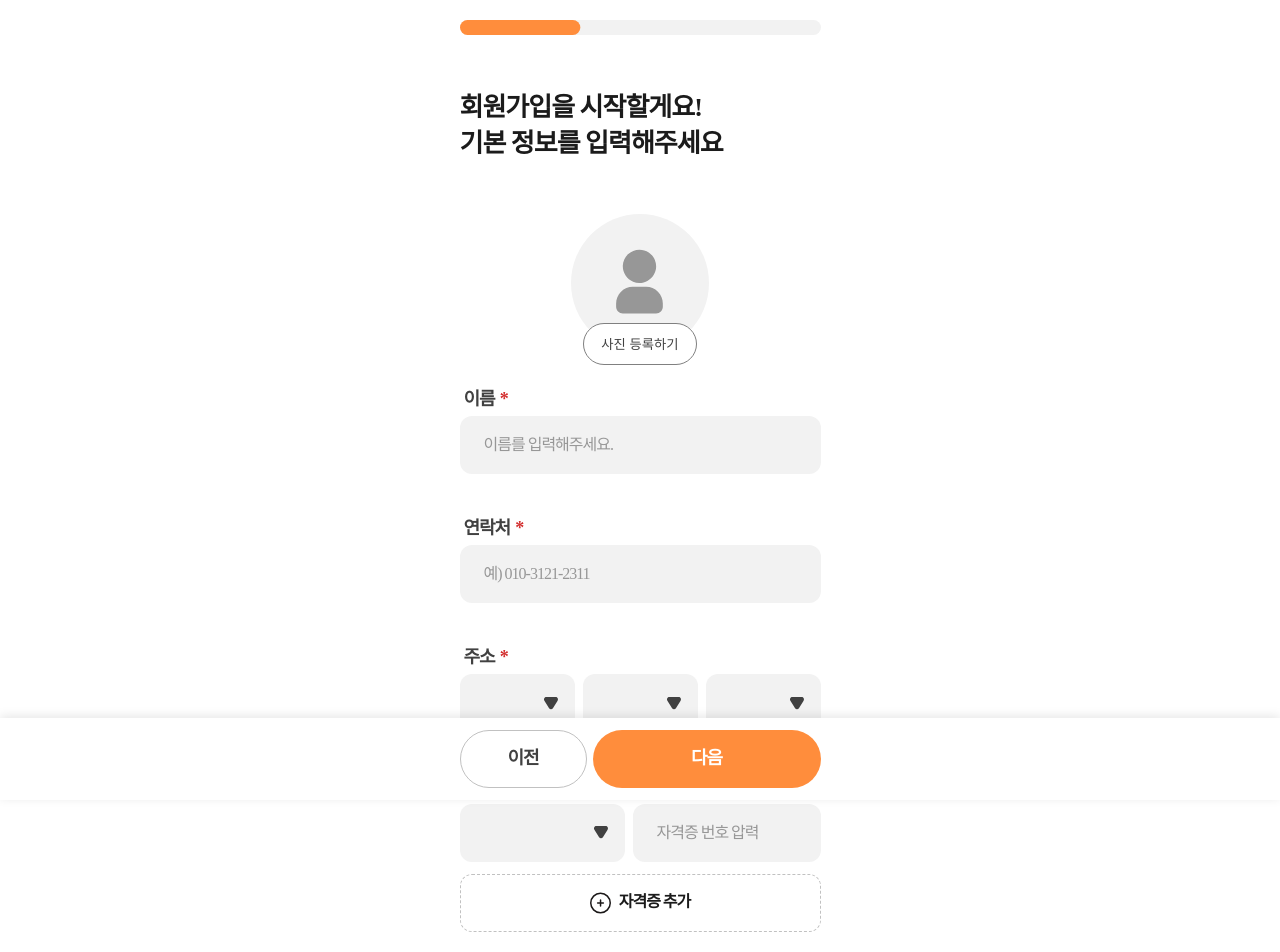
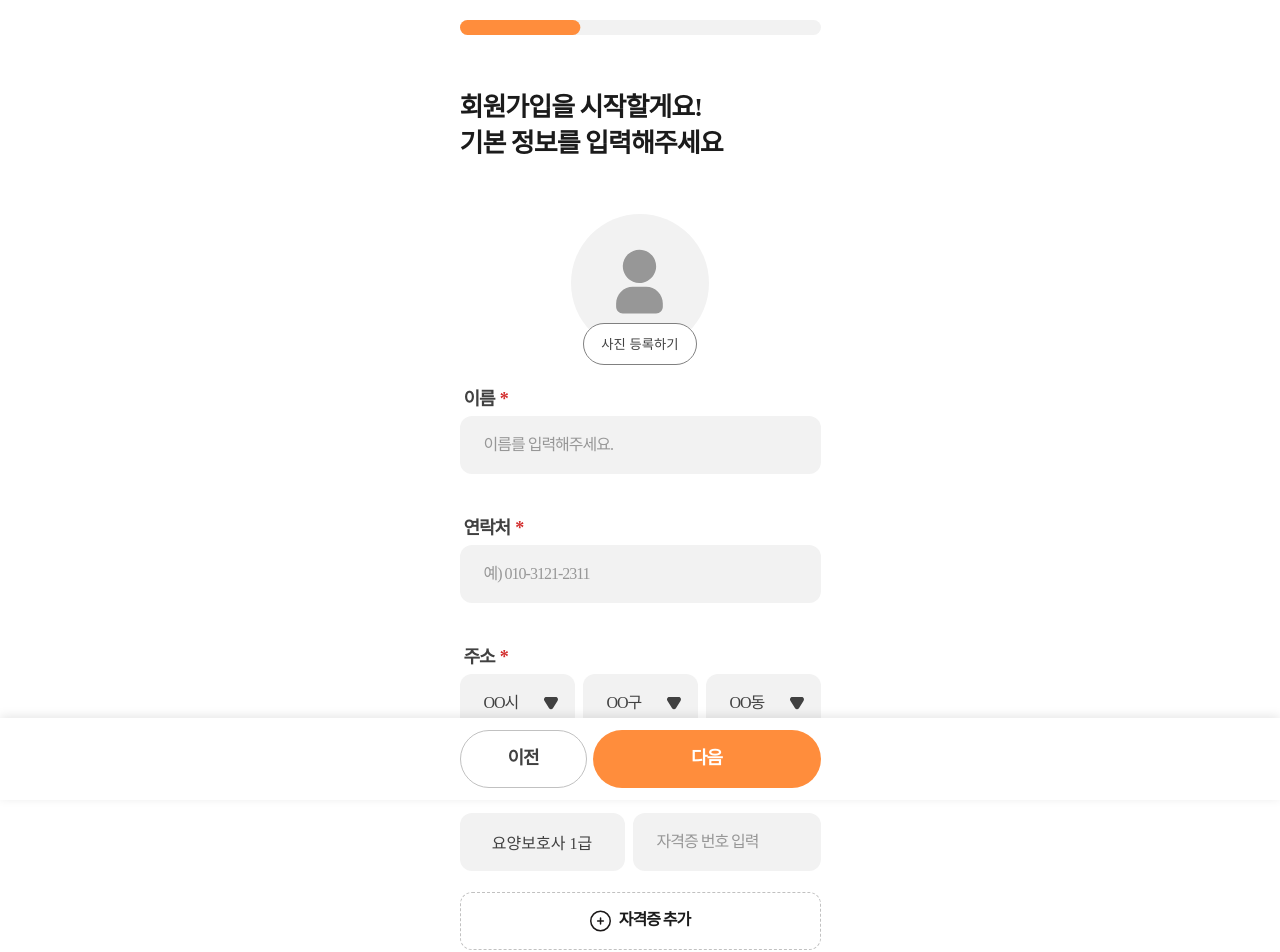
Before and after one commit to TheAverageAgeHasGottenYounger/front, a React (Create React App) app: page /signup/info in a window 1280 px wide. Shown: the top 952 px of the page. Built offline with nearby package versions, Linux system fonts and the light colour scheme.

Commit message:
회원가입 api 작업중 보완 필요

```diff
--- a/src/APP/pages/Signup/AddInfo/Signup.AddInfo.main.jsx
+++ b/src/APP/pages/Signup/AddInfo/Signup.AddInfo.main.jsx
@@ -13,11 +13,45 @@ import axios from "axios";
 import { useSignup } from "../../../common/SignupContext";
 
 export default function AddInfo() {
-  const { signupData } = useSignup();
+  const { signupData, setSignupData } = useSignup();
   const navigate = useNavigate();
 
-  const [selectedValue, setSelectedValue] = useState("");
-  const [text, setText] = useState("");
+  const [selectedCareerPeriod, setSelectedCareerPeriod] = useState(
+    signupData.careerPeriod || ""
+  );
+  const [introduction, setIntroduction] = useState(
+    signupData.introduction || ""
+  );
+
+  // 차량 보유 여부 및 치매 교육 여부 상태
+  const [carYn, setCarYn] = useState(signupData.carYn || false);
+  const [dementiaEducationYn, setDementiaEducationYn] = useState(
+    signupData.dementiaEducationYn || false
+  );
+
+  // 차량 보유 여부 설정
+  const handleCarYn = (value) => {
+    setCarYn(value);
+    setSignupData((prev) => ({ ...prev, carYn: value }));
+  };
+
+  // 치매 교육 이수 여부 설정
+  const handleDementiaEducationYn = (value) => {
+    setDementiaEducationYn(value);
+    setSignupData((prev) => ({ ...prev, dementiaEducationYn: value }));
+  };
+
+  // 경력 기간 선택
+  const handleCareerPeriodChange = (value) => {
+    setSelectedCareerPeriod(value);
+    setSignupData((prev) => ({ ...prev, careerPeriod: value }));
+  };
+
+  // 한줄 소개 입력
+  const handleIntroductionChange = (value) => {
+    setIntroduction(value);
+    setSignupData((prev) => ({ ...prev, introduction: value }));
+  };
 
   // 회원가입 버튼
   const handleSubmit = async () => {
@@ -50,11 +84,11 @@ export default function AddInfo() {
       );
 
       if (response.data.isSuccess) {
-        console.log("회원가입 성공!");
+        console.log("요양보호사 회원가입 성공!");
         window.location.replace("/login");
       }
     } catch (error) {
-      console.error("회원가입 오류:", error);
+      console.error("요양보호사 회원가입 오류:", error);
     }
   };
 
@@ -79,13 +113,13 @@ export default function AddInfo() {
             <Button
               text="네"
               primary
-              onClick={() => console.log("")}
+              onClick={() => handleCarYn(true)}
               width="174px"
             />
             <Button
               text="아니오"
               disabled
-              onClick={() => console.log("")}
+              onClick={() => handleCarYn(false)}
               width="174px"
             />
           </items.ButtoninnerContainer>
@@ -100,13 +134,13 @@ export default function AddInfo() {
             <Button
               text="네"
               primary
-              onClick={() => console.log("")}
+              onClick={() => handleDementiaEducationYn(true)}
               width="174px"
             />
             <Button
               text="아니오"
               disabled
-              onClick={() => console.log("")}
+              onClick={() => handleDementiaEducationYn(false)}
               width="174px"
             />
           </items.ButtoninnerContainer>
@@ -123,12 +157,13 @@ export default function AddInfo() {
           <Label text="경력 기간 (선택)" />
           <Dropdown
             options={[
-              { value: "option1", label: "옵션 1" },
-              { value: "option2", label: "옵션 2" },
-              { value: "option3", label: "옵션 3" },
+              { value: "1년 이하", label: "1년 이하" },
+              { value: "1~3년", label: "1~3년" },
+              { value: "3~5년", label: "3~5년" },
+              { value: "5년 이상", label: "5년 이상" },
             ]}
-            value={selectedValue}
-            onChange={(e) => setSelectedValue(e.target.value)}
+            value={selectedCareerPeriod}
+            onChange={(e) => handleCareerPeriodChange(e.target.value)}
             width="171px"
           />
         </items.LabelUtilWrapper>
@@ -145,9 +180,9 @@ export default function AddInfo() {
           <Label text="한줄 소개 (선택)" />
           <TextArea
             placeholder="한줄 소개를 입력해주세요"
-            value={text}
+            value={introduction}
             onChange={(e) => {
-              setText(e.target.value);
+              handleIntroductionChange(e.target.value);
             }}
             maxLength={60}
           />
--- a/src/APP/pages/Signup/Form/Signup.Form.main.jsx
+++ b/src/APP/pages/Signup/Form/Signup.Form.main.jsx
@@ -70,7 +70,10 @@ export default function Form() {
           <Button
             text="다음"
             primary
-            onClick={() => navigate("/signup/add-info")}
+            onClick={() => {
+              console.log("회원가입 데이터2:", signupData); // 현재 상태 확인
+              navigate("/signup/add-info");
+            }}
             width="228px"
           />
         </items.ButtoninnerContainer>
--- a/src/APP/pages/Signup/Info/Signup.Info.main.jsx
+++ b/src/APP/pages/Signup/Info/Signup.Info.main.jsx
@@ -11,8 +11,13 @@ export default function Info() {
 
   const [name, setName] = useState("");
   const [phoneNumber, setPhoneNumber] = useState("");
-  const [selectedValue, setSelectedValue] = useState(""); // 주소
-  const [code, setCode] = useState("");
+  const [fixCertificateCode, setFixCertificateCode] = useState("");
+  const [optionCertificateCode, setOptionCertificateCode] = useState("");
+
+  // 주소
+  const [selectedCity, setSelectedCity] = useState(""); // 시
+  const [selectedDistrict, setSelectedDistrict] = useState(""); // 구
+  const [selectedNeighborhood, setSelectedNeighborhood] = useState(""); // 동
 
   // 프로필 이미지
   const fileInputRef = useRef(null);
@@ -29,10 +34,8 @@ export default function Info() {
       setFile(selectedFile);
 
       if (previousProfileUrl) {
-        console.log("1");
         await handleFileDelete(profileUrl);
       }
-      console.log("12");
       await handleFileUpload(selectedFile);
     }
   };
@@ -43,12 +46,13 @@ export default function Info() {
 
   const handleFileUpload = async (file) => {
     const formData = new FormData();
-    formData.append("multipartFileList", file);
+    formData.append("file", file);
 
     try {
       const response = await axios.post("https://api.ondue.store/s3", formData);
+      console.log(response);
       if (response.data.isSuccess) {
-        const newProfileUrl = response.data.result[0];
+        const newProfileUrl = response.data.result.fileUrl;
         console.log("파일 업로드 성공:", newProfileUrl);
         // console.log('이전:', profileUrl);
         setPreviousProfileUrl(profileUrl);
@@ -62,20 +66,19 @@ export default function Info() {
       console.error("파일 업로드 에러:", error);
     }
   };
+  const handleFileDelete = async (fileUrl) => {
+    try {
+      const url = `https://api.ondue.store/s3`;
 
-  const handleFileDelete = async (profileUrl) => {
-    try {
-      // URL에 profileUrl을 포함시킴
-      const url = `https://api.ondue.store/s3?fileUrl=${encodeURIComponent(
-        profileUrl
-      )}`;
-
-      // console.log('삭제 URL:', url);
-
-      const response = await axios.delete(url);
+      const response = await axios.delete(url, {
+        params: { fileUrl }, // ✅ params는 설정 객체 안에 직접 넣기
+        headers: {
+          "Content-Type": "application/json", // 서버에서 필요하면 유지
+        },
+      });
 
       if (response.data.isSuccess) {
-        console.log("파일 삭제 성공:", profileUrl);
+        console.log("파일 삭제 성공:", fileUrl);
       } else {
         console.error("파일 삭제 실패:", response.data);
       }
@@ -88,6 +91,93 @@ export default function Info() {
   const handleName = (value) => {
     setName(value);
     setSignupData((prev) => ({ ...prev, name: value }));
+  };
+
+  // 연락처 change event
+  const handlePhoneNumber = (value) => {
+    setPhoneNumber(value);
+    setSignupData((prev) => ({ ...prev, phoneNumber: value }));
+  };
+
+  // 시, 구, 동 각각의 드롭다운 핸들러
+  const handleCityChange = (value) => {
+    setSelectedCity(value);
+    setSignupData((prev) => ({ ...prev, city: value }));
+  };
+
+  const handleDistrictChange = (value) => {
+    setSelectedDistrict(value);
+    setSignupData((prev) => ({ ...prev, gu: value }));
+  };
+
+  const handleNeighborhoodChange = (value) => {
+    setSelectedNeighborhood(value);
+    setSignupData((prev) => ({ ...prev, dong: value }));
+  };
+
+  // 자격증 추가 버튼 클릭 시 실행되는 함수
+  const handleAddCertificate = () => {
+    setSignupData((prev) => ({
+      ...prev,
+      certificate: [
+        ...prev.certificate,
+        { id: prev.certificate.length + 1, selectedValue: "", code: "" },
+      ],
+    }));
+  };
+
+  const handleFixCertificateCodeChange = (value) => {
+    setFixCertificateCode(value);
+    setSignupData((prev) => ({
+      ...prev,
+      certificate: [
+        ...prev.certificate,
+        { type: "요양보호사", number: value, grade: "1급" },
+      ],
+    }));
+  };
+
+  // 특정 자격증 데이터 변경
+  const handleCertificateChange = (id, field, value) => {
+    setSignupData((prev) => {
+      const updatedCertificates = prev.certificate.map((cert) => {
+        if (cert.id === id) {
+          if (field === "code") {
+            return { ...cert, code: value }; // Update only the code for the specific certificate
+          } else if (field === "selectedValue") {
+            let type = "";
+            let grade = null;
+
+            if (value === "사회복지사 1급") {
+              type = "사회복지사";
+              grade = "1급";
+            } else if (value === "사회복지사 2급") {
+              type = "사회복지사";
+              grade = "2급";
+            } else if (value === "간호조무사") {
+              type = "간호조무사";
+              grade = null;
+            }
+
+            return { ...cert, selectedValue: value, type, grade };
+          }
+        }
+        return cert;
+      });
+
+      // If "요양보호사" certificate does not exist, add it as a fixed certificate
+      if (!prev.certificate.some((cert) => cert.type === "요양보호사")) {
+        updatedCertificates.unshift({
+          id: 1,
+          type: "요양보호사",
+          grade: "1급",
+          selectedValue: "요양보호사 1급", // Automatically set for the fixed certificate
+          code: "", // Initially blank
+        });
+      }
+
+      return { ...prev, certificate: updatedCertificates };
+    });
   };
 
   return (
@@ -105,7 +195,7 @@ export default function Info() {
       <items.ProfileContainer>
         <items.ProfileBox>
           <items.Profile src={profileUrl} alt="프로필이미지" />
-          <items.Upload ocClick={handleClick}>사진 등록하기</items.Upload>
+          <items.Upload onClick={handleClick}>사진 등록하기</items.Upload>
         </items.ProfileBox>
 
         <items.HiddenFileInput
@@ -134,7 +224,7 @@ export default function Info() {
             type="text"
             placeholder="예) 010-3121-2311"
             value={phoneNumber}
-            onChange={(e) => setPhoneNumber(e.target.value)}
+            onChange={(e) => handlePhoneNumber(e.target.value)}
             width="313px"
           />
         </items.InputContainer>
@@ -148,8 +238,9 @@ export default function Info() {
                 { value: "option2", label: "옵션 2" },
                 { value: "option3", label: "옵션 3" },
               ]}
-              value={selectedValue}
-              onChange={(e) => setSelectedValue(e.target.value)}
+              value={selectedCity}
+              placeholder={"OO시"}
+              onChange={(e) => handleCityChange(e.target.value)}
               width="115px"
             />
             <Dropdown
@@ -158,8 +249,9 @@ export default function Info() {
                 { value: "option2", label: "옵션 2" },
                 { value: "option3", label: "옵션 3" },
               ]}
-              value={selectedValue}
-              onChange={(e) => setSelectedValue(e.target.value)}
+              value={selectedDistrict}
+              placeholder={"OO구"}
+              onChange={(e) => handleDistrictChange(e.target.value)}
               width="115px"
             />
             <Dropdown
@@ -168,39 +260,62 @@ export default function Info() {
                 { value: "option2", label: "옵션 2" },
                 { value: "option3", label: "옵션 3" },
               ]}
-              value={selectedValue}
-              onChange={(e) => setSelectedValue(e.target.value)}
+              value={selectedNeighborhood}
+              placeholder={"OO동"}
+              onChange={(e) => handleNeighborhoodChange(e.target.value)}
               width="115px"
             />
           </items.DropdownContainer>
         </items.InputContainer>
 
-        <items.InputContainer>
+        <items.DropInputContainer>
           <Label text="보유 자격증" star />
           <items.DropdownContainer>
+            <items.FixCertificateText>요양보호사 1급</items.FixCertificateText>
+            <Input
+              type="text"
+              placeholder="자격증 번호 입력"
+              value={fixCertificateCode}
+              onChange={(e) => handleFixCertificateCodeChange(e.target.value)} // Using fixed certificate id = 1
+              width="140px"
+            />
+          </items.DropdownContainer>
+
+          {/* <items.DropdownContainer>
             <Dropdown
               options={[
-                { value: "option1", label: "옵션 1" },
-                { value: "option2", label: "옵션 2" },
-                { value: "option3", label: "옵션 3" },
+                { value: "사회복지사 1급", label: "사회복지사 1급" },
+                { value: "사회복지사 2급", label: "사회복지사 2급" },
+                { value: "간호조무사", label: "간호조무사" },
               ]}
-              value={selectedValue}
-              onChange={(e) => setSelectedValue(e.target.value)}
+              placeholder={"자격증 선택"}
+              // value={selectedValue}
+              // onChange={(e) =>
+              //   handleCertificateChange(
+              //     id,
+              //     "selectedValue",
+              //     e.target.value
+              //   )
+              // }
               width="165px"
             />
             <Input
               type="text"
-              placeholder="자격증 번호 압력"
-              value={code}
-              onChange={(e) => setCode(e.target.value)}
+              placeholder="자격증 번호 입력"
+              // value={cert.code}
+              // onChange={(e) =>
+              //   handleCertificateChange(cert.id, "code", e.target.value)
+              // }
               width="140px"
             />
-          </items.DropdownContainer>
-          <items.AddButton>
+          </items.DropdownContainer> */}
+
+          {/* 자격증 추가 버튼 */}
+          <items.AddButton onClick={handleAddCertificate}>
             <items.AddImg src="/img/add.svg" alt="추가하기" />
             <items.AddText>자격증 추가</items.AddText>
           </items.AddButton>
-        </items.InputContainer>
+        </items.DropInputContainer>
       </items.InputWrapper>
 
       <items.ButtonContainer>
@@ -214,7 +329,10 @@ export default function Info() {
           <Button
             text="다음"
             primary
-            onClick={() => navigate("/signup/form")}
+            onClick={() => {
+              console.log("회원가입 데이터:", signupData); // 현재 상태 확인
+              navigate("/signup/form");
+            }}
             width="228px"
           />
         </items.ButtoninnerContainer>
--- a/src/APP/pages/Signup/Info/Styled/Signup.Info.main.styles.js
+++ b/src/APP/pages/Signup/Info/Styled/Signup.Info.main.styles.js
@@ -85,11 +85,30 @@ export const InputContainer = styled.div`
   margin-bottom: 38px;
 `;
 
+export const DropInputContainer = styled.div`
+  display: flex;
+  flex-direction: column;
+  gap: 9px;
+  margin-bottom: 38px;
+`;
+
 export const DropdownContainer = styled.div`
   display: flex;
   flex-direction: row;
   justify-content: space-between;
   width: 361px;
+`;
+
+export const FixCertificateText = styled.div`
+  display: flex;
+  justify-content: center;
+  align-items: center;
+  background-color: ${tokens.colors.gray[100]};
+  color: ${tokens.colors.gray[700]};
+  width: 165px;
+  height: 58px;
+  border: none;
+  border-radius: 12px;
 `;
 
 export const AddButton = styled.button`
```
Also changed, not shown: src/APP/pages/Login/Login.jsx (+4 -5 lines), public/img/callender.svg.
